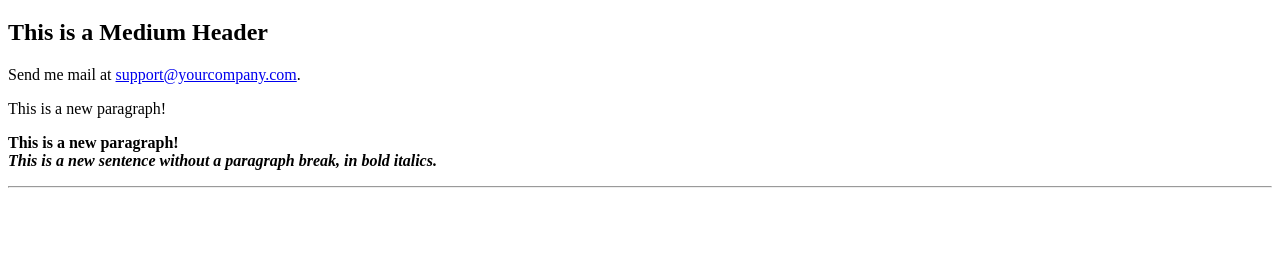
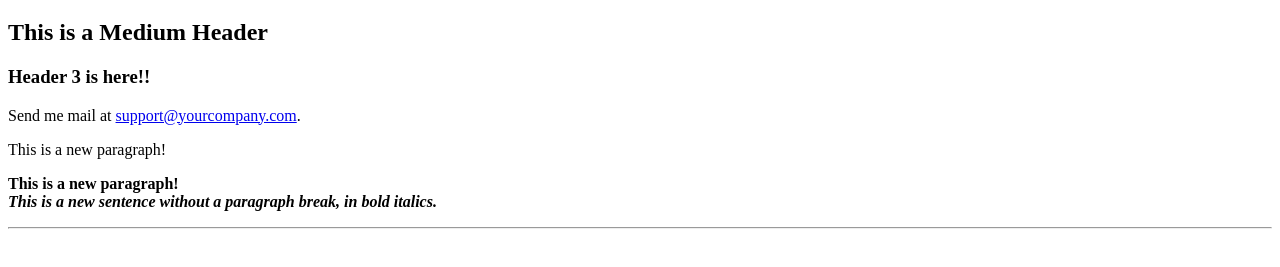
Before and after one commit to smitap-99/git_test, a plain HTML site: page index.html in a window 1280 px wide. Shown: the part 121-388 px from the top of the page. Drawn offline with Linux system fonts and the light colour scheme.

Commit message:
Added headings

```diff
--- a/index.html
+++ b/index.html
@@ -20,6 +20,8 @@
 
     <H2>This is a Medium Header</H2>
 
+    <H3>Header 3 is here!!</H3>
+
     Send me mail at <a href="mailto:support@yourcompany.com">
 
     support@yourcompany.com</a>.
```
